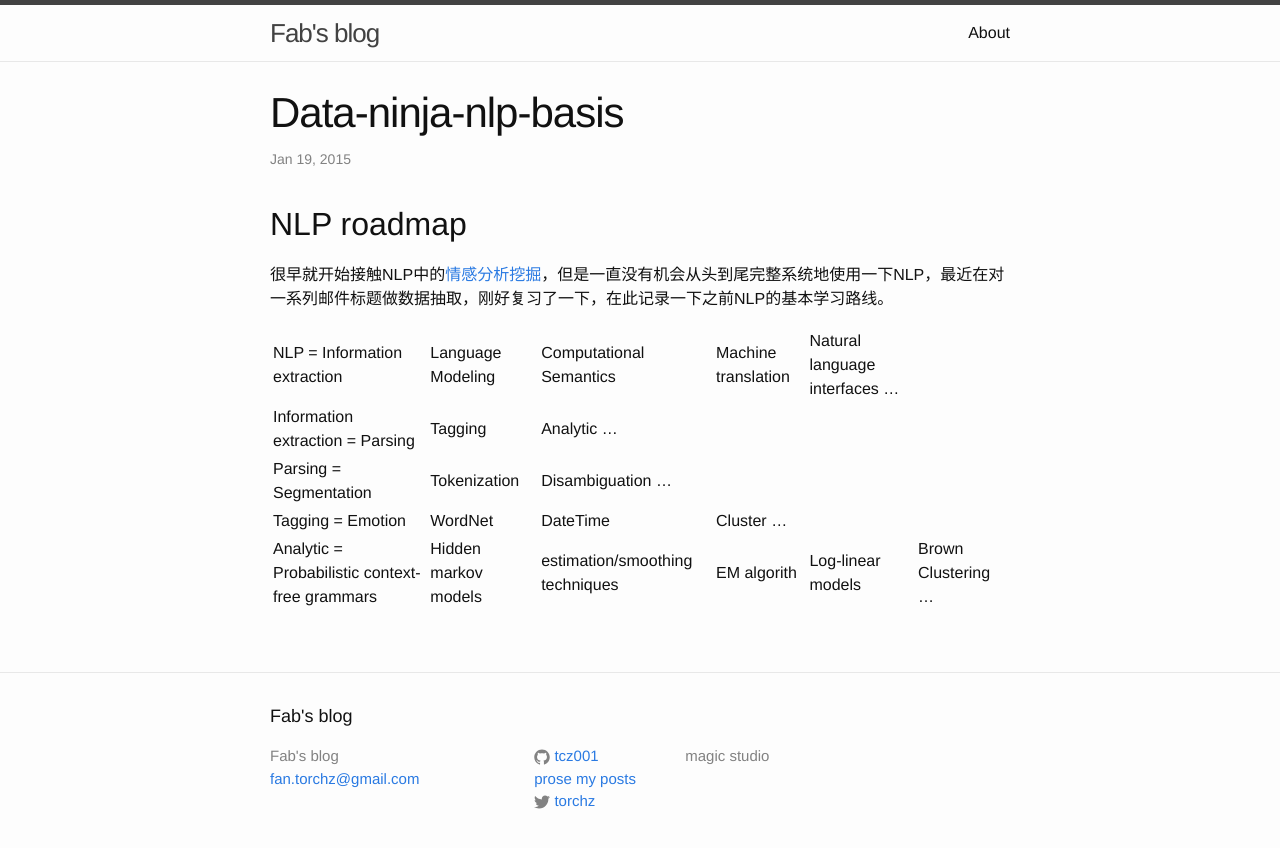
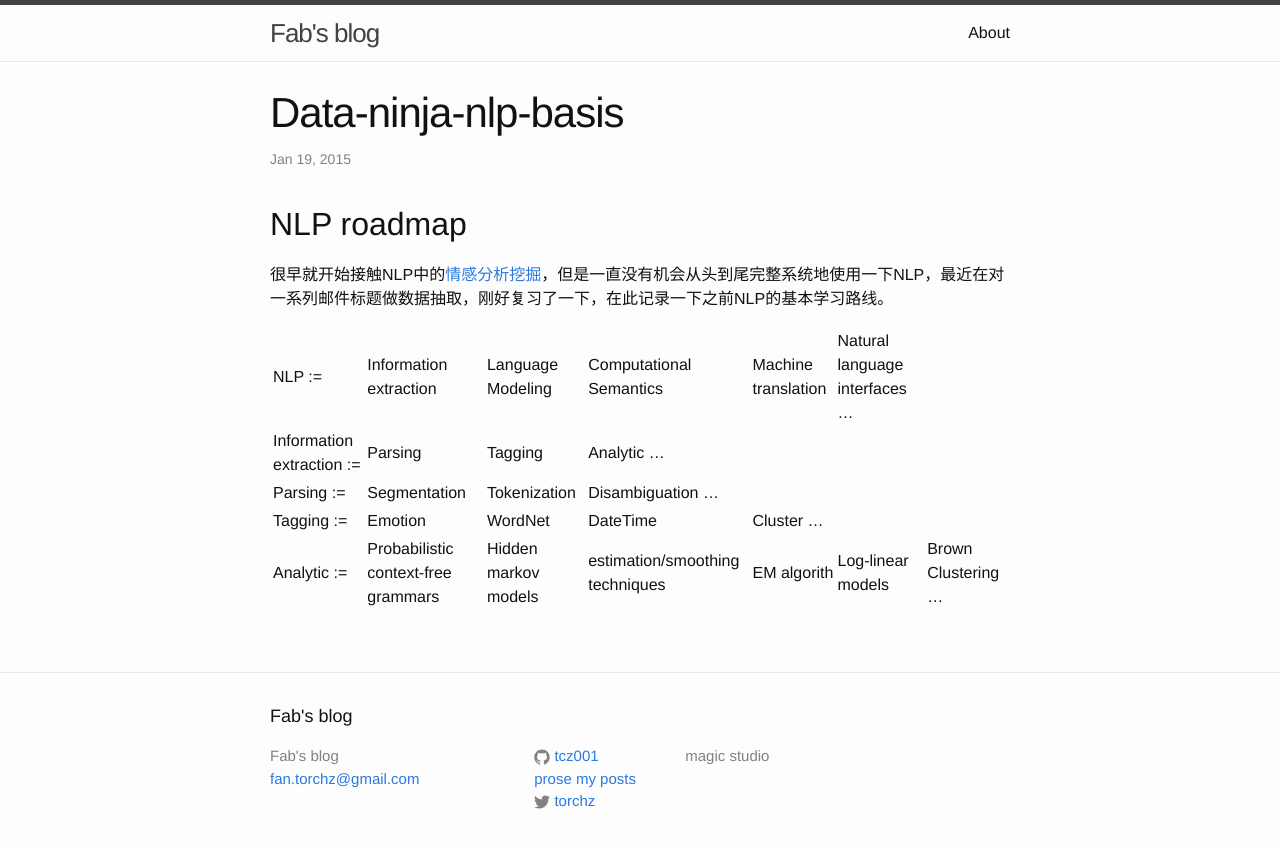
Before and after one commit to tcz001/tcz001.github.io, a Jekyll site: the page built from _posts/2015-01-19-data-ninja-nlp-basis.md, in a window 1280 px wide. Shown: the top 848 px of the page. Built offline with Jekyll 4.4.1, drawn with Linux system fonts in a browser that asks for light colours.

```diff
--- a/_posts/2015-01-19-data-ninja-nlp-basis.md
+++ b/_posts/2015-01-19-data-ninja-nlp-basis.md
@@ -8,8 +8,8 @@ layout: post
 
 很早就开始接触NLP中的[情感分析挖掘](https://github.com/tcz001/SentimentBundle)，但是一直没有机会从头到尾完整系统地使用一下NLP，最近在对一系列邮件标题做数据抽取，刚好复习了一下，在此记录一下之前NLP的基本学习路线。
 
-NLP = Information extraction | Language Modeling | Computational Semantics | Machine translation | Natural language interfaces ...
-Information extraction = Parsing | Tagging | Analytic ...
-Parsing = Segmentation | Tokenization | Disambiguation ...
-Tagging = Emotion | WordNet | DateTime | Cluster ...
-Analytic = Probabilistic context-free grammars | Hidden markov models | estimation/smoothing techniques | EM algorith | Log-linear models | Brown Clustering ...
+NLP := |Information extraction | Language Modeling | Computational Semantics | Machine translation | Natural language interfaces ...
+Information extraction := |Parsing | Tagging | Analytic ...
+Parsing := |Segmentation | Tokenization | Disambiguation ...
+Tagging := |Emotion | WordNet | DateTime | Cluster ...
+Analytic := |Probabilistic context-free grammars | Hidden markov models | estimation/smoothing techniques | EM algorith | Log-linear models | Brown Clustering ...
```
